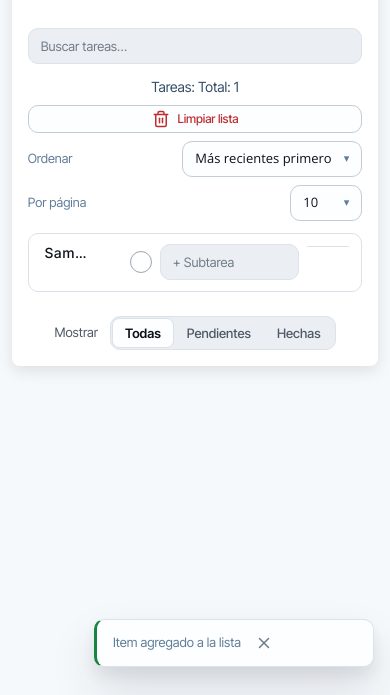
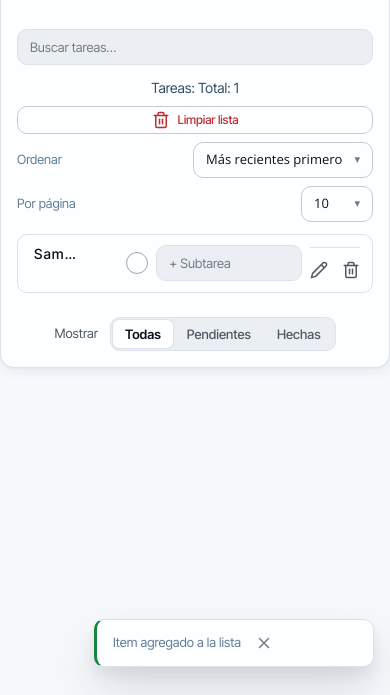
Before and after one commit to yefersoncm/todo-list, a website with bundled scripts: page index.html in a window 390 px wide. Both pictures are taken after typing "Sample" into the empty fields and a click on the button "Agregar". Shown: the part 161-856 px from the top of the page. Built offline with nearby package versions, Linux system fonts and the light colour scheme.

Commit message:
fase 7-fixes: dark mode global + section centrada + acciones visibles en mobile
3 bugs reportados desde el navegador:

1) Dark mode solo afectaba inputs.
   Causa: body usaba var(--clr-grey-10) (legacy HSL) y
   .section-center usaba var(--clr-white). Ninguno cambia con
   data-theme=dark.
   Fix:
   - body { background: var(--bg-app); color: var(--fg-default); }
   - .section-center { background: var(--bg-surface); border:
     var(--border-subtle); box-shadow: var(--shadow-raised); }
   - Eliminado el .section-center:hover (no se siente bien en wrappers
     fijos y no aporta info).

2) Section pegada a la izquierda en desktop.
   Causa: .section-center usaba margin: clamp(...) que aplica a los 4
   lados pero NO auto-centra cuando el viewport es mas ancho que el
   max-width.
   Fix: margin: clamp(...) auto + width: 100% + max-width: var(--container-max).

3) En mobile no se ven los botones edit/delete (subtasks ni padres).
   Causa: en components.css .task__actions { opacity: 0 } se muestra solo
   en :hover (desktop) o pointer:coarse. En el S24 real el media query
   pointer:coarse no siempre matchea (depende del modo Chrome).
   Fix: en @media (max-width: 480px) forzar opacity: 1 con !important
   sobre .action-group y .task__actions.

Tests: 95/95 pasan.

```diff
--- a/styles.css
+++ b/styles.css
@@ -67,11 +67,11 @@ Global Styles
   box-sizing: border-box;
 }
 body {
-  font-family: var(--ff-secondary);
-  background: var(--clr-grey-10);
-  color: var(--clr-grey-1);
+  /* Background y color toman tokens semánticos del rediseño para que
+     respondan al dark mode (data-theme="dark" sobre <html>). */
+  background: var(--bg-app);
+  color: var(--fg-default);
   line-height: 1.5;
-  font-size: 0.875rem;
 }
 ul {
   list-style-type: none;
@@ -163,9 +163,11 @@ border-radius: var(--radius);
 /* Mobile-first: márgenes fluidos. En mobile el wrapper consume casi todo
    el ancho, en desktop se queda centrado con max-width. */
 .section-center {
-  margin: clamp(0.5rem, 3vw, 2rem);
-  width: auto;
-  max-width: var(--max-width);
+  /* margin auto en horizontal centra el wrapper cuando el viewport es
+     más ancho que --container-max. */
+  margin: clamp(0.5rem, 3vw, 2rem) auto;
+  width: 100%;
+  max-width: var(--container-max);
 }
 main {
   min-height: 100vh;
@@ -178,14 +180,12 @@ Grocery List
 ===============
 */
 .section-center {
-  background: var(--clr-white);
-  border-radius: var(--radius);
-  box-shadow: var(--light-shadow);
-  transition: var(--transition);
-  padding: clamp(1rem, 4vw, 2rem);
-}
-.section-center:hover {
-  box-shadow: var(--dark-shadow);
+  /* Surface y sombras vienen de tokens (responden al dark mode). */
+  background: var(--bg-surface);
+  border: 1px solid var(--border-subtle);
+  border-radius: var(--r-lg);
+  box-shadow: var(--shadow-raised);
+  padding: clamp(1rem, 4vw, var(--sp-5));
 }
 /*
 ===============
@@ -867,6 +867,13 @@ solo se ajustan paddings y gaps que en mobile sienten apretados.
     padding-top: var(--sp-2);
     margin-top: var(--sp-1);
   }
+  /* Forzar visibilidad: en components.css .task__actions arranca con
+     opacity:0 y se muestra en hover (desktop) o pointer:coarse. En mobile
+     real (S24) a veces el media query no matchea — forzamos aquí. */
+  .grocery-item .action-group,
+  .task__actions {
+    opacity: 1 !important;
+  }
   .task-count-row,
   .task-count-controls {
     gap: 0.5rem;
```
